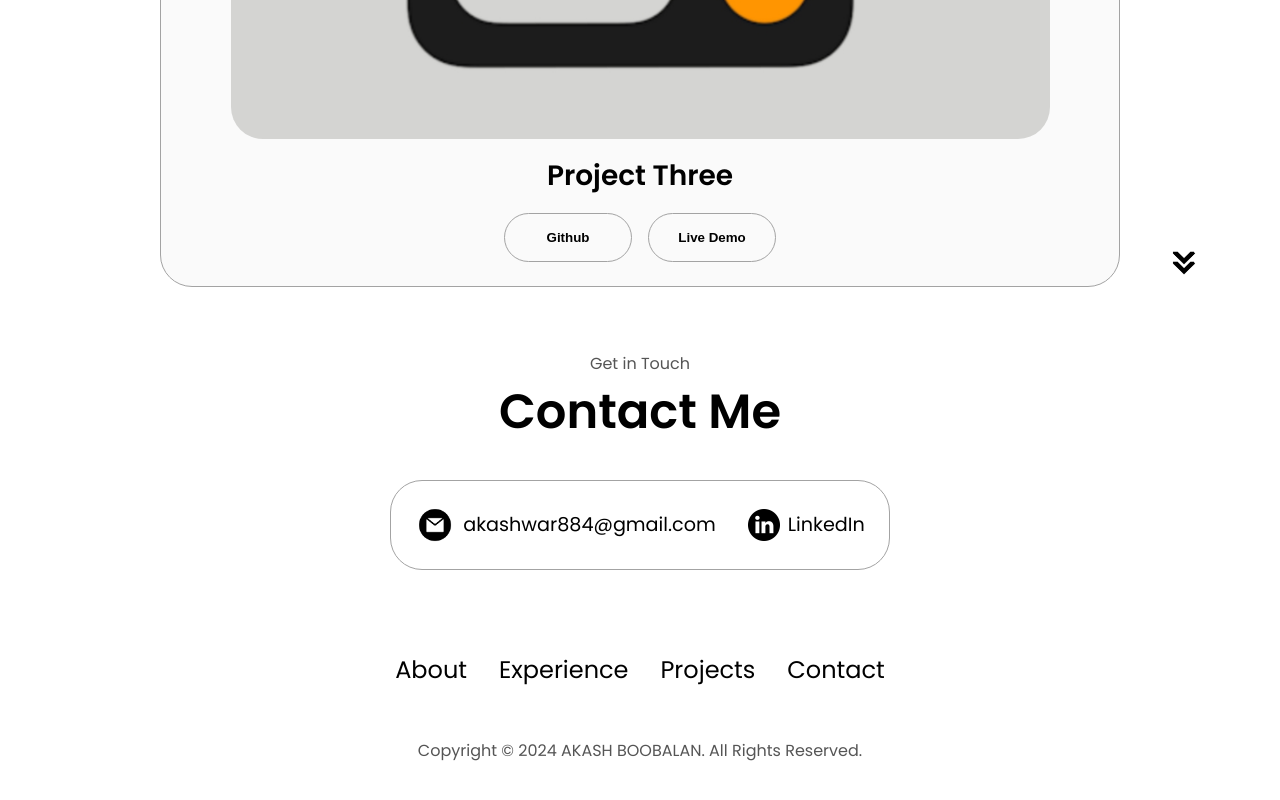
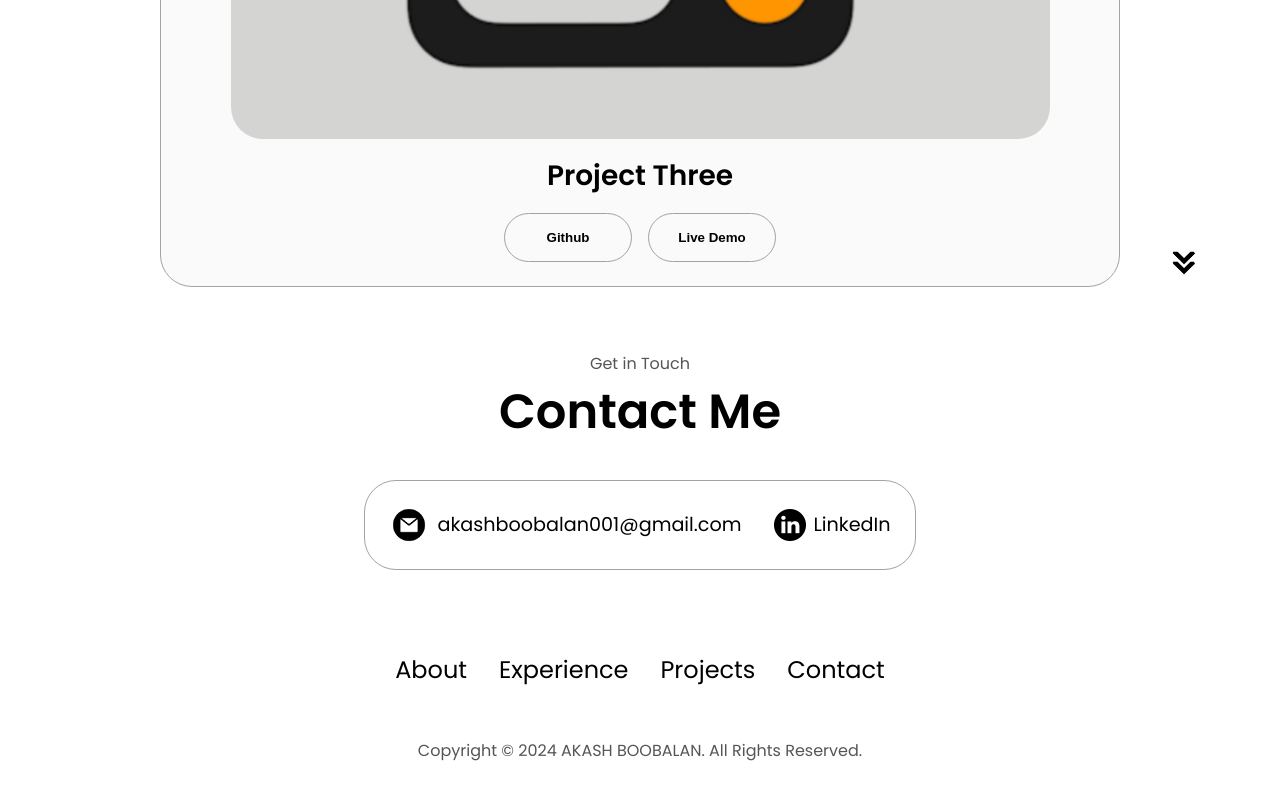
Before and after one commit to AkashBoobalan/Portfolio, a plain HTML site: page index.html in a window 1280 px wide. Shown: the part 3876-4676 px from the top of the page. Drawn offline with Linux system fonts and the light colour scheme.

Commit message:
e-m change

```diff
--- a/index.html
+++ b/index.html
@@ -362,7 +362,7 @@
             alt="Email icon"
             class="icon contact-icon email-icon"
           />
-          <p><a href="mailto:akashwar884@gmail.com">  akashwar884@gmail.com</a></p>
+          <p><a href="mailto:akashboobalan001@gmail.com">  akashboobalan001@gmail.com</a></p>
         </div>
         <div class="contact-info-container">
           <img
```
